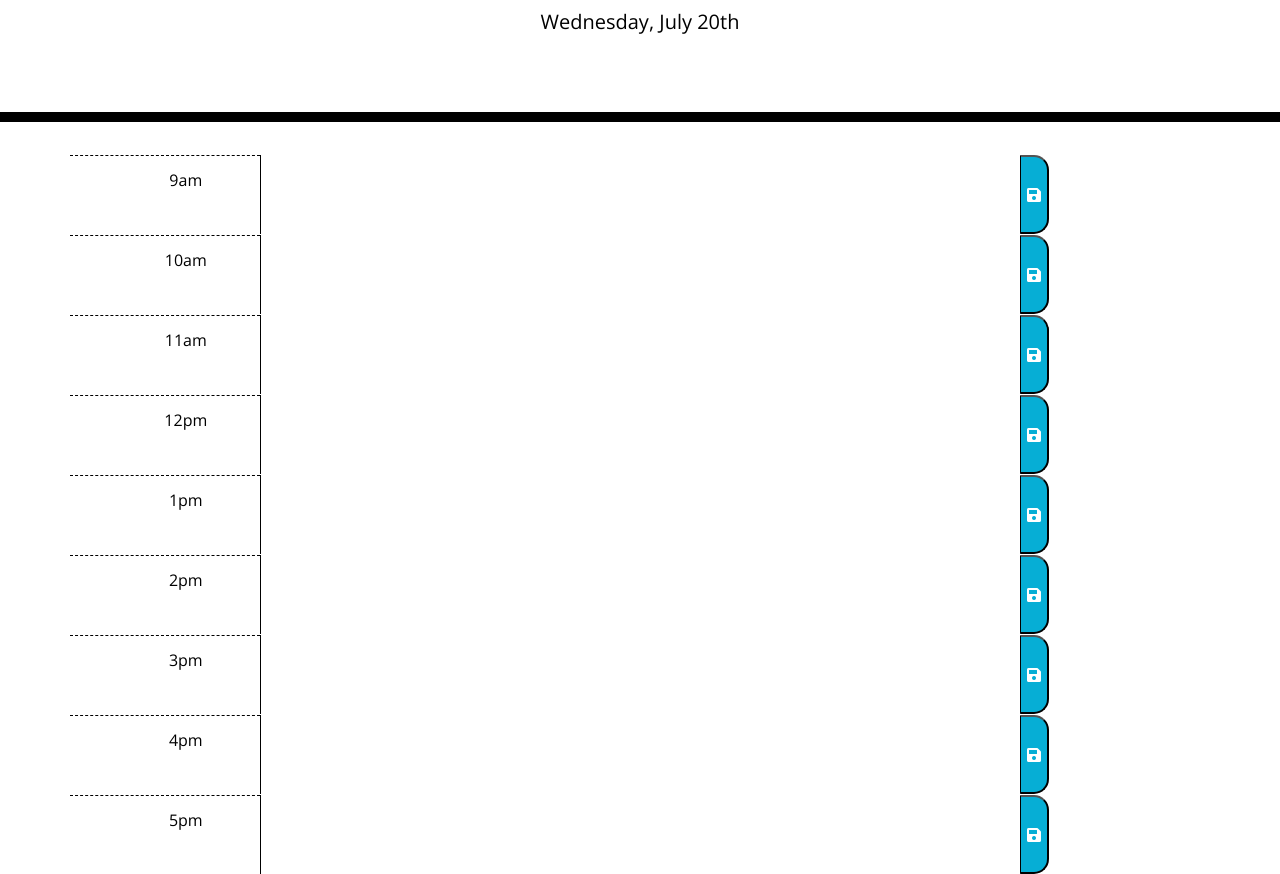
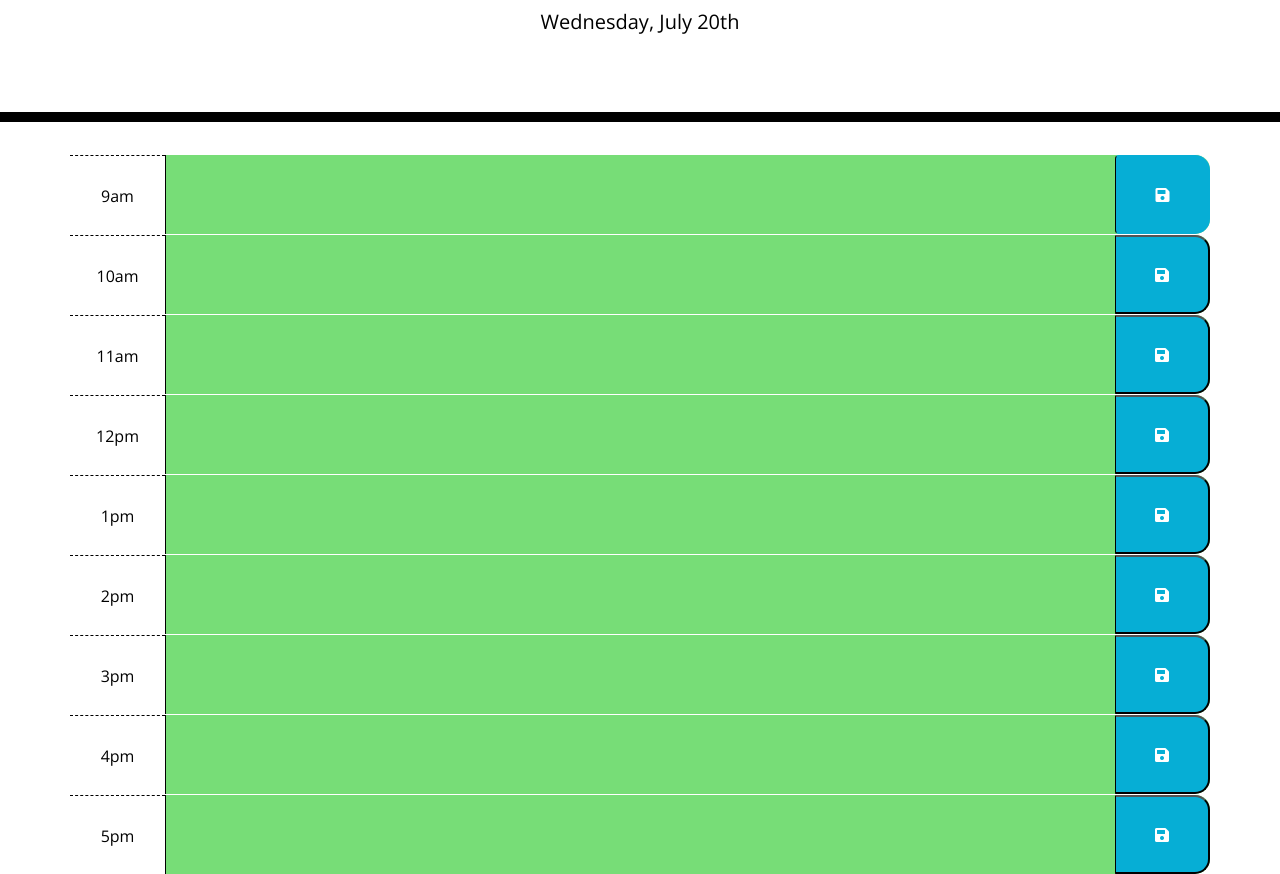
Before and after one commit to CoryCarroll/project-tracker, a plain HTML site: page index.html in a window 1280 px wide. Shown: the part 182-1056 px from the top of the page. Drawn offline with nearby package versions, Linux system fonts and the light colour scheme.

Commit message:
readME file

```diff
--- a/index.html
+++ b/index.html
@@ -30,68 +30,68 @@
     </header>
     <div class="container">
       <!-- Timeblocks go here -->
-      <div id="hour-9" class="row time-block">
-        <div class="col-md-2 hour">
+      <div id="hour-9" class="row time-block past">
+        <div class="col-md-1 hour">
           9am
         </div>
-        <textarea class="col-md-8 description"></textarea>
-        <button class="saveBtn"><i class="fas fa-save"></i></button>
+        <textarea class="col-md-10 description"></textarea>
+        <button class=" btn saveBtn col-md-1"><i class="fas fa-save"></i></button>
       </div>
-      <div id="hour-10" class="row time-block">
-        <div class="col-md-2 hour">
+      <div id="hour-10" class="row time-block past">
+        <div class="col-md-1 hour">
           10am
         </div>
-        <textarea class="col-md-8 description"></textarea>
-        <button class="saveBtn"><i class="fas fa-save"></i></button>
+        <textarea class="col-md-10 description"></textarea>
+        <button class="saveBtn col-md-1"><i class="fas fa-save"></i></button>
       </div>
-      <div id="hour-11" class="row time-block">
-        <div class="col-md-2 hour">
+      <div id="hour-11" class="row time-block past">
+        <div class="col-md-1 hour">
           11am
         </div>
-        <textarea class="col-md-8 description"></textarea>
-        <button class="saveBtn"><i class="fas fa-save"></i></button>
+        <textarea class="col-md-10 description"></textarea>
+        <button class="saveBtn col-md-1"><i class="fas fa-save"></i></button>
       </div>
-      <div id="hour-12" class="row time-block">
-        <div class="col-md-2 hour">
+      <div id="hour-12" class="row time-block past">
+        <div class="col-md-1 hour">
           12pm
         </div>
-        <textarea class="col-md-8 description"></textarea>
-        <button class="saveBtn"><i class="fas fa-save"></i></button>
+        <textarea class="col-md-10 description"></textarea>
+        <button class="saveBtn col-md-1"><i class="fas fa-save"></i></button>
       </div>
-      <div id="hour-13" class="row time-block">
-        <div class="col-md-2 hour">
+      <div id="hour-13" class="row time-block past">
+        <div class="col-md-1 hour">
           1pm
         </div>
-        <textarea class="col-md-8 description"></textarea>
-        <button class="saveBtn"><i class="fas fa-save"></i></button>
+        <textarea class="col-md-10 description"></textarea>
+        <button class="saveBtn col-md-1"><i class="fas fa-save"></i></button>
       </div>
-      <div id="hour-14" class="row time-block">
-        <div class="col-md-2 hour">
+      <div id="hour-14" class="row time-block past">
+        <div class="col-md-1 hour">
           2pm
         </div>
-        <textarea class="col-md-8 description"></textarea>
-        <button class="saveBtn"><i class="fas fa-save"></i></button>
+        <textarea class="col-md-10 description"></textarea>
+        <button class="saveBtn col-md-1"><i class="fas fa-save"></i></button>
       </div>
-      <div id="hour-15" class="row time-block">
-        <div class="col-md-2 hour">
+      <div id="hour-15" class="row time-block past">
+        <div class="col-md-1 hour">
           3pm
         </div>
-        <textarea class="col-md-8 description"></textarea>
-        <button class="saveBtn"><i class="fas fa-save"></i></button>
+        <textarea class="col-md-10 description"></textarea>
+        <button class="saveBtn col-md-1"><i class="fas fa-save"></i></button>
       </div>
-      <div id="hour-16" class="row time-block">
-        <div class="col-md-2 hour">
+      <div id="hour-16" class="row time-block past">
+        <div class="col-md-1 hour">
           4pm
         </div>
-        <textarea class="col-md-8 description"></textarea>
-        <button class="saveBtn"><i class="fas fa-save"></i></button>
+        <textarea class="col-md-10 description"></textarea>
+        <button class="saveBtn col-md-1"><i class="fas fa-save"></i></button>
       </div>
-      <div id="hour-17" class="row time-block">
-        <div class="col-md-2 hour">
+      <div id="hour-17" class="row time-block past">
+        <div class="col-md-1 hour">
           5pm
         </div>
-        <textarea class="col-md-8 description"></textarea>
-        <button class="saveBtn"><i class="fas fa-save"></i></button>
+        <textarea class="col-md-10 description"></textarea>
+        <button class="saveBtn col-md-1"><i class="fas fa-save"></i></button>
       </div>
     </div>
 
--- a/script.js
+++ b/script.js
@@ -1,3 +1,10 @@
+// Create variable
+var currentHour = moment().format('H');
+var dataSaved = document.getElementById('description');
+
+// Creating save button icon
+var saveBtn = $('.saveBtn');
+
 // Creates real time date into the header
 function getDate() {
     var today = moment().format('dddd, MMMM Do');
@@ -5,21 +12,27 @@ function getDate() {
 }
 getDate();
 
-// Creating save button icon
-var saveBtn = $('.saveBtn');
+$(document).ready(function() {
+    $('.saveBtn').on('click', function() {
+        var value = $(this).siblings('.description').val();
+        var time = $(this).parent().attr('id');
 
-// Create click event for save button
-$("#saveBtn").on('click', function(event) {
-    event.preventDefault();
+        localStorage.setItem(time, value);
+    })
 })
 
 // Creates past present future classes depending on time of day
-var plannerData = $("#hour-9");
-var currentHour = moment().format('hh');
-    if (currentHour < moment().format("hh")) {
-    plannerData.addClass('past');
-    } else if (currentHour.time === moment().format("hh")) {
-        plannerData.addClass('present');
-    } else if (currentHour.time > moment().format("hh")) {
-        plannerData.addClass('future');
-    };
+// Jerrod Linderman & Jessica Lane helped me with this function
+$('.time-block').each(function() {
+    var getHourId = parseInt($(this).attr('id').split('-')[1])
+
+    $(this).removeClass("past");
+
+    if (currentHour < getHourId) {
+        $(this).addClass("future");
+    } else if (currentHour == getHourId) {
+        $(this).addClass("present");
+    } else {
+        $(this).addClass("past");
+    }
+})
```
Also changed, not shown: imgs/Screenshot 2022-07-18 182446.png (added), 1 other file.
